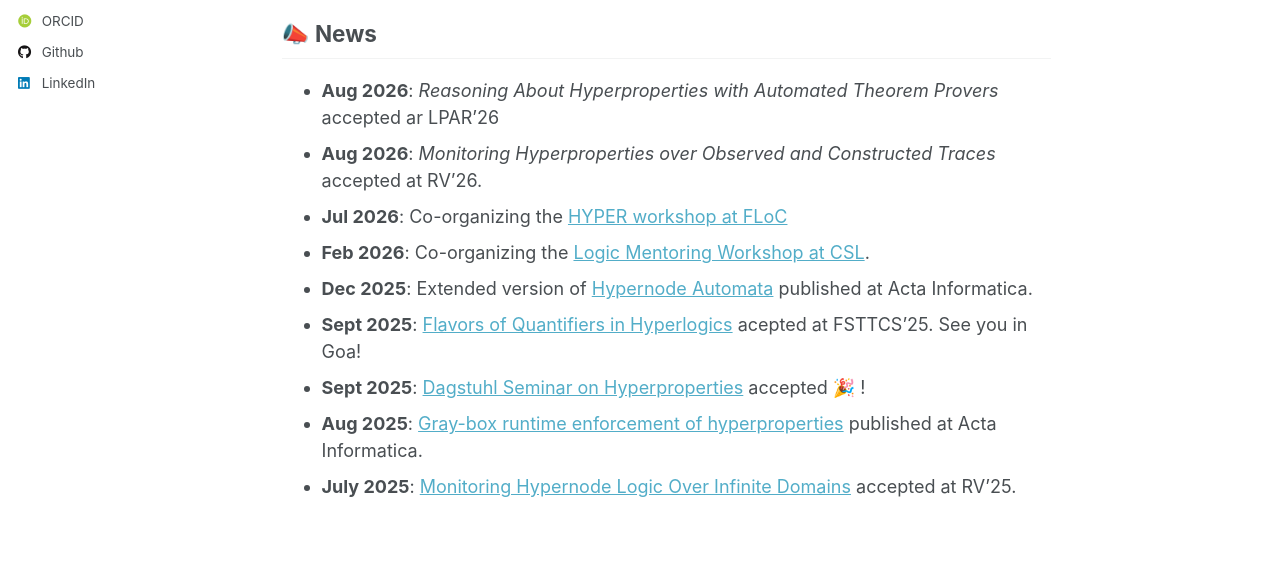
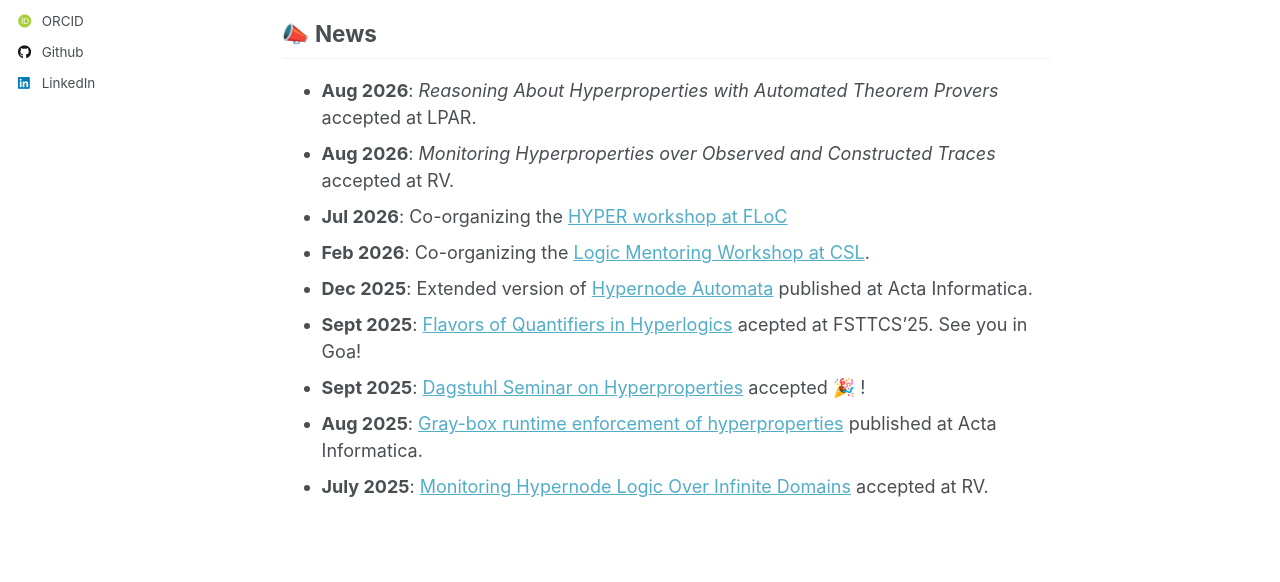
Before and after one commit to anaolicosta/anaolicosta.github.io, a Jekyll site: the page built from _pages/about.md, in a window 1280 px wide and 1389 px high. Shown: the part 490-1072 px from the top of the window. Built offline with Jekyll 4.4.1, drawn with Linux system fonts in a browser that asks for light colours; some web fonts are replaced.

Commit message:
Small fixes.

```diff
--- a/_pages/about.md
+++ b/_pages/about.md
@@ -16,12 +16,12 @@ I’m motivated by the belief that a unified approach to the verification of hyp
 
 
 ## 📣 News
-* **Aug 2026**: *Reasoning About Hyperproperties with Automated Theorem Provers* accepted ar LPAR'26
-* **Aug 2026**: *Monitoring Hyperproperties over Observed and Constructed Traces* accepted at RV'26.
+* **Aug 2026**: *Reasoning About Hyperproperties with Automated Theorem Provers* accepted at LPAR.
+* **Aug 2026**: *Monitoring Hyperproperties over Observed and Constructed Traces* accepted at RV.
 * **Jul 2026**: Co-organizing the [HYPER workshop at FLoC](https://hyperworkshop26.cispa.io/)
 * **Feb 2026**: Co-organizing the [Logic Mentoring Workshop at CSL](https://logic-mentoring-workshop.github.io/csl26/).
 * **Dec 2025**: Extended version of [Hypernode Automata](https://doi.org/10.4230/LIPIcs.FSTTCS.2025.20) published at Acta Informatica.
 * **Sept 2025**: [Flavors of Quantifiers in Hyperlogics](https://doi.org/10.4230/LIPIcs.FSTTCS.2025.20) acepted at FSTTCS'25. See you in Goa!
 * **Sept 2025**: [Dagstuhl Seminar on Hyperproperties](https://www.dagstuhl.de/en/seminars/seminar-calendar/seminar-details/27101) accepted 🎉 !
 * **Aug 2025**: [Gray-box runtime enforcement of hyperproperties](https://doi.org/10.1007/s00236-025-00502-1) published at Acta Informatica.
-* **July 2025**: [Monitoring Hypernode Logic Over Infinite Domains](https://doi.org/10.1007/978-3-032-05435-7_23) accepted at RV'25.
+* **July 2025**: [Monitoring Hypernode Logic Over Infinite Domains](https://doi.org/10.1007/978-3-032-05435-7_23) accepted at RV.
```
